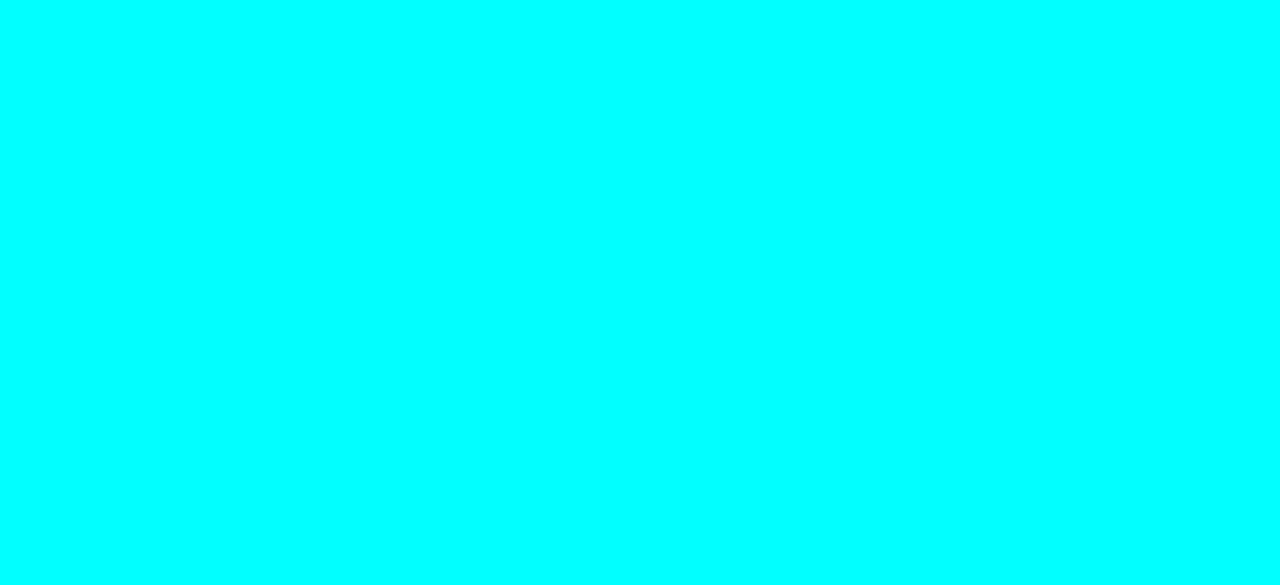
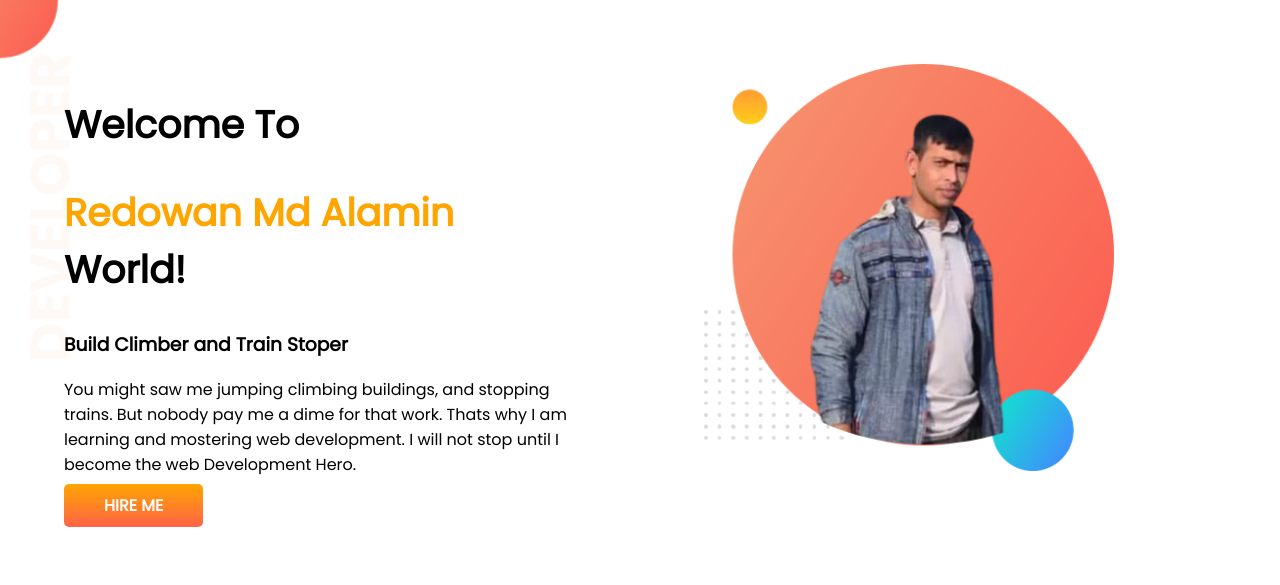
Before and after one commit to Redowan371/My-Portfolio, a plain HTML site: page index.html in a window 1280 px wide. Drawn offline with Linux system fonts and the light colour scheme.

Commit message:
top-banner added

```diff
--- a/css/style.css
+++ b/css/style.css
@@ -1,3 +1,41 @@
-*{
-    background-color: aqua;
+body{
+    font-family: 'Poppins', sans-serif;
+    margin: 0;
+    padding: 0;
 }
+h1{
+    font-size: 50px;
+}
+span{
+    color: orange;
+}
+section{
+    display: flex;
+}
+.hero-text{
+    width: 50%;
+    padding: 5%;
+}
+.hero-text h1{
+    font-size: 38px;
+}
+.hero-img{
+    width: 50%;
+    padding: 5%;
+}
+.hero-img img{
+    width: 80%;
+}
+.link-button{
+    text-decoration: none;
+    background-image: linear-gradient(orange,tomato);
+    padding: 10px 40px;
+    border-radius: 5px;
+    color: white;
+    text-transform: uppercase;
+    font-weight: 700;
+}
+.top-banner{
+    background-image: url(../images/top-banner.png);
+    background-repeat: no-repeat;
+}
--- a/index.html
+++ b/index.html
@@ -5,11 +5,30 @@
     <meta charset="UTF-8">
     <meta http-equiv="X-UA-Compatible" content="IE=edge">
     <meta name="viewport" content="width=device-width, initial-scale=1.0">
+    <link rel="preconnect" href="https://fonts.googleapis.com">
+    <link rel="preconnect" href="https://fonts.gstatic.com" crossorigin>
+    <link href="https://fonts.googleapis.com/css2?family=Poppins&display=swap" rel="stylesheet">
     <link rel="stylesheet" href="css/style.css">
     <title>My-Portfolio</title>
 </head>
 
 <body>
+    <section class="top-banner">
+        <div class="hero-text">
+            <h1>Welcome To</h1>
+            <h1> <span>Redowan Md Alamin</span> World!</h1>
+            <h3>Build Climber and Train Stoper</h3>
+            <p>You might saw me jumping climbing buildings, and stopping trains. But nobody pay me a dime for that work.
+                Thats
+                why I am learning and mostering web development. I will not stop until I become the web Development
+                Hero.
+            </p>
+            <a class="link-button" target="_blank" href="https://github.com/Redowan371">Hire Me</a>
+        </div>
+        <div class="hero-img">
+            <img src="images/Redowan.png" alt="My Images">
+        </div>
+    </section>
 
 </body>
 
```
Also changed, not shown: images/Redowan.png (added), images/dream-bg.png (added), images/exp-bg.png (added), images/jhankar.png (added), images/jhankar2.png (added), images/my-bg.png (added), images/my-bg2.png (added), images/top-banner.png (added).
